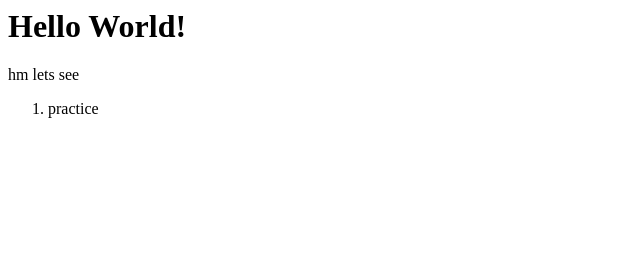
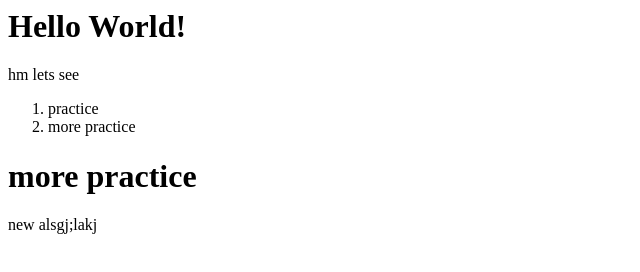
Before and after one commit to WylderG/New, a plain HTML site: page index.html in a window 1280 px wide. Shown: the whole page, without its empty margins (0-640 px from the left). Drawn offline with Linux system fonts and the light colour scheme.

Commit message:
this is my 5th

```diff
--- a/index.html
+++ b/index.html
@@ -3,4 +3,10 @@
 </p>
 <ol>
     <li>practice</li>
+    <li>more practice</li>
 </ol>
+
+<h1>more practice</h1>
+<p>new
+    alsgj;lakj
+</p>
```
